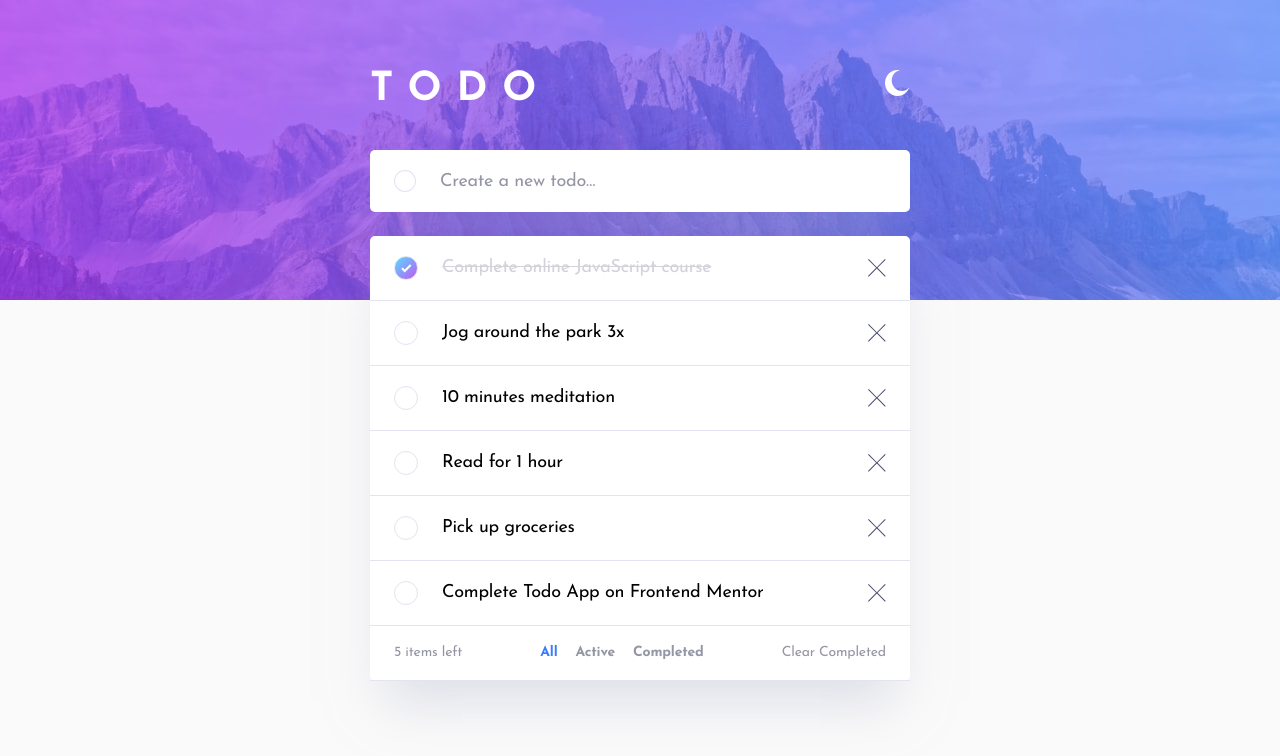
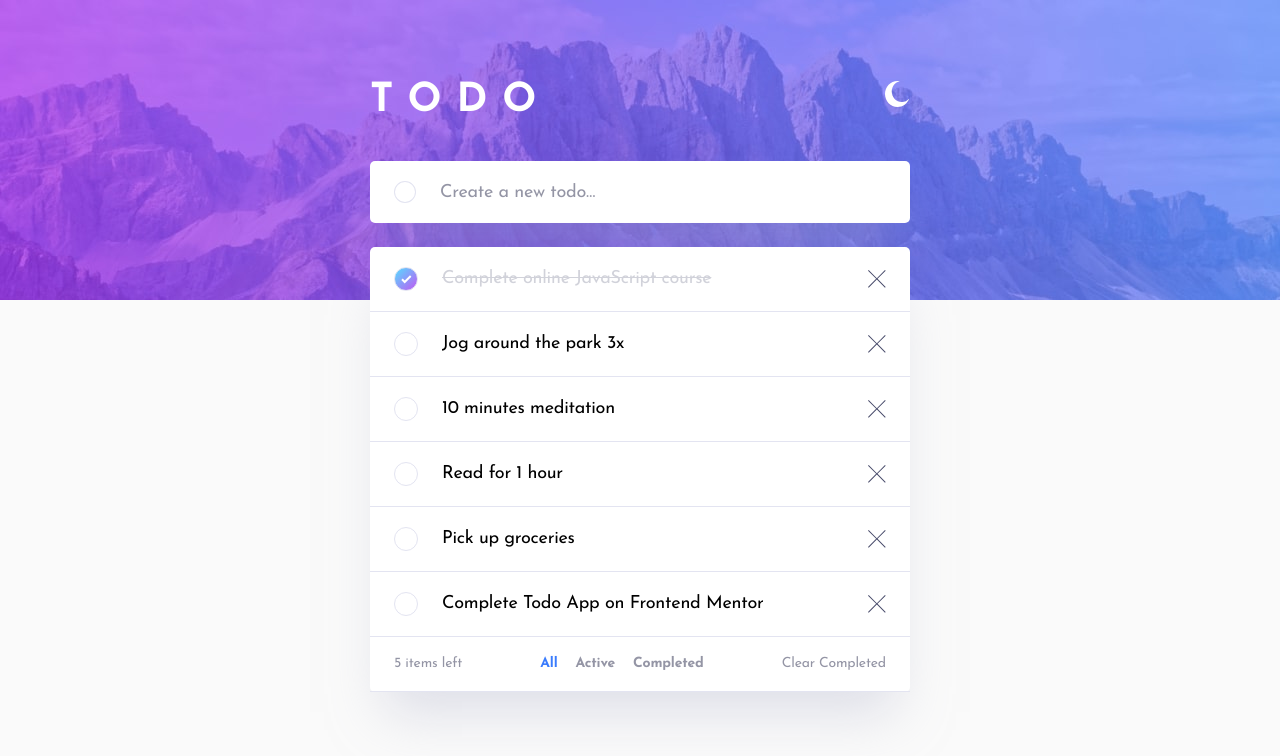
Before and after one commit to joaovitorcavalcante/todo-app, a React (Vite) app: page / in a window 1280 px wide. Shown: the top 756 px of the page. Built offline with nearby package versions, Linux system fonts and the light colour scheme.

Commit message:
fix: margin-top header

```diff
--- a/src/components/Header/styles.ts
+++ b/src/components/Header/styles.ts
@@ -4,7 +4,7 @@ export const Container = styled.header`
   margin-top: 4.8rem;
 
   @media (min-width: 376px) {
-    margin-top: 7rem;
+    margin-top: 8.1rem;
   }
 `;
 
```
